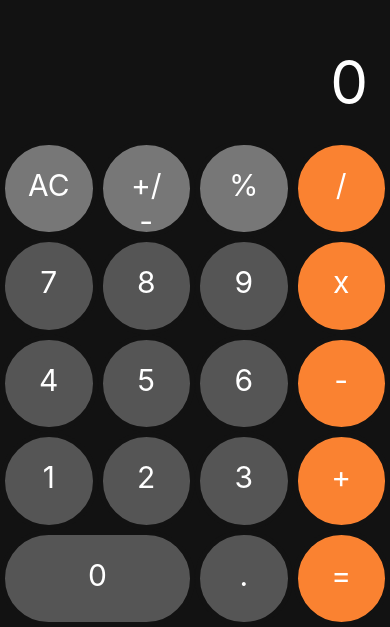
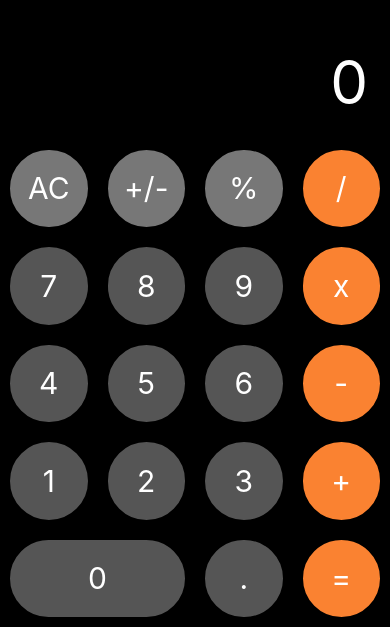
Before and after one commit to allcantara/calculator-reactnative, a React Native app: screen / in a window 390 px wide. Shown: the part 217-844 px from the top of the page. Built offline with nearby package versions, Linux system fonts and the light colour scheme.

Commit message:
Correção de layout e alguns metodos

```diff
--- a/App.js
+++ b/App.js
@@ -40,14 +40,19 @@ export default class App extends Component {
   }
 
   setOperation = operation => {
+    if(!this.state.values[0] && operation) return;
     if(operation === 'x') operation = '*';
     if(operation === '%') this.setState({ percent: operation });
     if(operation === '*') this.setState({ mult: operation });
     if(operation === '/') this.setState({ div: operation })
     if(operation === '+/-') {
-      let value = this.state.values;
-      value[0] = value[0] * -1;
-      this.setState({ displayValue: `${value[0]}`, values: value });
+      if(this.state.values[0] !== 0 || this.state.values[1] !== 0) {
+        let value = this.state.values;
+        value[0] = value[0] * -1;
+        this.setState({ displayValue: `${value[0]}`, values: value });
+      } else {
+        this.clearMemory();
+      }
     }
 
     if(this.state.current === 0) {
@@ -99,7 +104,7 @@ export default class App extends Component {
       <SafeAreaView style={styles.container}>
         <Display value={this.state.displayValue} />
         <View style={styles.buttons}>
-          <Button label="AC" top onClick={this.clearMemory} />
+          <Button label="AC" title="AC" top onClick={this.clearMemory} />
           <Button label="+/-" top onClick={this.setOperation} />
           <Button label="%" top onClick={this.setOperation} />
           <Button label="/" operation onClick={this.setOperation} />
@@ -128,7 +133,7 @@ const styles = StyleSheet.create({
 
   container: {
     flex: 1,
-    backgroundColor: '#121212',
+    backgroundColor: '#000',
     paddingTop: Platform.OS === 'android' ? 25 : 0,
     paddingBottom: 0,
   },
--- a/src/components/Button.js
+++ b/src/components/Button.js
@@ -1,6 +1,7 @@
 import React from 'react';
 import {
   StyleSheet,
+  View,
   Text,
   Dimensions,
   TouchableOpacity
@@ -9,15 +10,17 @@ import {
 export default props => {
 
   let stylesButtons = [];
-  stylesButtons.push(styles.button);
+  stylesButtons.push(styles.container);
 
-  if(props.double) stylesButtons.push(styles.buttonDouble);
-  if(props.top) stylesButtons.push(styles.buttonTop);
-  if(props.operation) stylesButtons.push(styles.operationButton);
+  if(props.double) stylesButtons.push(styles.containerDouble);
+  if(props.top) stylesButtons.push(styles.containerTop);
+  if(props.operation) stylesButtons.push(styles.containerOperator);
 
   return (
     <TouchableOpacity onPress={() => props.onClick(props.label)} >
-      <Text style={stylesButtons}>{props.label}</Text>
+      <View style={stylesButtons}>
+        <Text style={styles.button} >{props.label}</Text>
+      </View>
     </TouchableOpacity>
   )
 
@@ -25,30 +28,32 @@ export default props => {
 
 const styles = StyleSheet.create({
 
-  button: {
-    padding: 22,
-    fontSize: 30,
+  container: {
+    width: (Dimensions.get('window').width / 4),
     height: (Dimensions.get('window').width / 4),
-    width: (Dimensions.get('window').width / 4),
+    alignItems: 'center',
+    justifyContent: 'center',
     borderRadius: 50,
+    borderWidth: 10,
+    borderColor: '#000',
     backgroundColor: '#555',
-    textAlign: 'center',
-    borderWidth: 5,
-    borderColor: '#121212',
-    color: '#fff',
   },
 
- operationButton: {
-   color: '#fff',
+  containerOperator: {
     backgroundColor: '#fa8231',
   },
 
- buttonDouble: {
+  containerDouble: {
     width: (Dimensions.get('window').width / 4) * 2,
   },
 
- buttonTop: {
+  containerTop: {
     backgroundColor: '#777',
+  },
+
+  button: {
+    fontSize: 30,
+    color: '#fff',
   }
 
 })
--- a/src/components/Display.js
+++ b/src/components/Display.js
@@ -12,7 +12,7 @@ const styles  = StyleSheet.create({
     flex: 1,
     padding: 22,
     justifyContent: 'flex-end',
-    backgroundColor: '#121212',
+    backgroundColor: '#000',
     alignItems: 'flex-end',
   },
 
```
Lines whose indentation alone changed are shown as unchanged.
